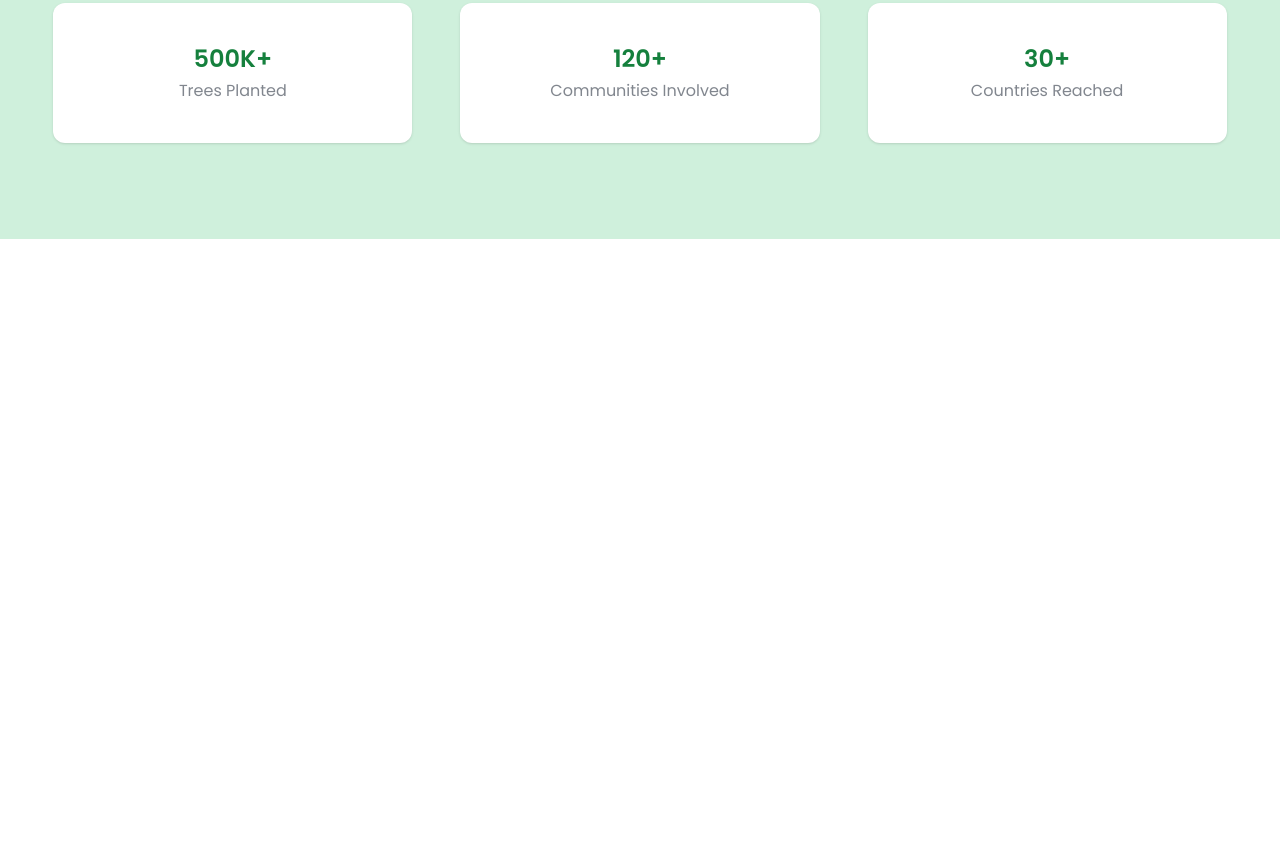
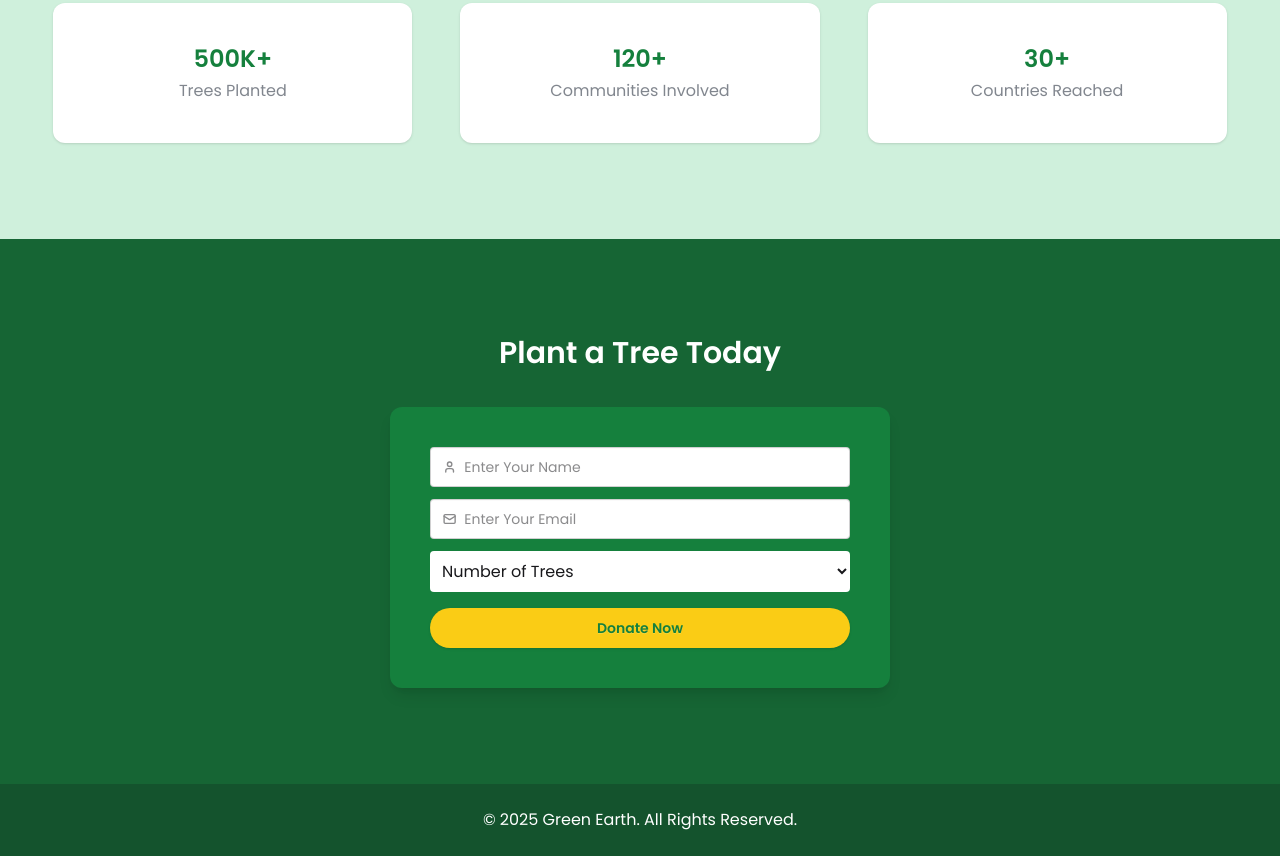
Before and after one commit to mahdi9162/Green-Earth, a website: page index.html in a window 1280 px wide. Shown: the part 1452-2308 px from the top of the page. Before the commit the page ends 1803 px from the top, so only its background shows below. Drawn offline with nearby package versions, Linux system fonts and the light colour scheme; no server answers.

Commit message:
Add Plant a Tree Section, Footer Section and Our Impact Card Hover Design

```diff
--- a/index.html
+++ b/index.html
@@ -172,25 +172,31 @@
       </section>
 
       <!-- Our Impact Section -->
-      <section class="mb-28 bg-[#cff0dc] py-24">
+      <section class="bg-[#cff0dc] py-24">
         <h1 class="mb-9 text-3xl font-semibold text-center">Our Impact</h1>
         <div id="impact-card-container" class="w-11/12 mx-auto flex justify-between gap-12">
           <!-- Card 1 -->
-          <div class="bg-white py-10 flex-1 flex justify-center rounded-xl shadow-sm">
+          <div
+            class="bg-white hover:translate-y-1 hover:scale-[1.02] hover:bg-[#F0FDF4] transition-all duration-500 py-10 flex-1 flex justify-center rounded-xl shadow-sm"
+          >
             <div class="text-center">
               <p class="text-[#15803d] font-semibold text-2xl">500K+</p>
               <p class="text-[#1f293790] mt-1">Trees Planted</p>
             </div>
           </div>
           <!-- Card 2 -->
-          <div class="bg-white py-10 flex-1 flex justify-center rounded-xl shadow-sm">
+          <div
+            class="bg-white py-10 hover:translate-y-1 hover:scale-[1.02] hover:bg-[#F0FDF4] transition-all duration-500 flex-1 flex justify-center rounded-xl shadow-sm"
+          >
             <div class="text-center">
               <p class="text-[#15803d] font-semibold text-2xl">120+</p>
               <p class="text-[#1f293790] mt-1">Communities Involved</p>
             </div>
           </div>
           <!-- Card 3 -->
-          <div class="bg-white py-10 flex-1 flex justify-center rounded-xl shadow-sm">
+          <div
+            class="bg-white py-10 hover:translate-y-1 hover:scale-[1.02] hover:bg-[#F0FDF4] transition-all duration-500 flex-1 flex justify-center rounded-xl shadow-sm"
+          >
             <div class="text-center">
               <p class="text-[#15803d] font-semibold text-2xl">30+</p>
               <p class="text-[#1f293790] mt-1">Countries Reached</p>
@@ -198,7 +204,63 @@
           </div>
         </div>
       </section>
+
+      <!-- Plant a Tree Today - Section -->
+      <section class="bg-[#166534] py-24">
+        <h1 class="mb-9 text-3xl font-semibold text-white text-center">Plant a Tree Today</h1>
+        <div class="flex justify-center">
+          <!-- Input Name -->
+          <div class="bg-[#15803d] flex flex-col gap-1 max-w-[500px] w-full rounded-xl shadow-lg p-10">
+            <label class="input validator w-full">
+              <svg class="h-[1em] opacity-50" xmlns="http://www.w3.org/2000/svg" viewBox="0 0 24 24">
+                <g stroke-linejoin="round" stroke-linecap="round" stroke-width="2.5" fill="none" stroke="currentColor">
+                  <path d="M19 21v-2a4 4 0 0 0-4-4H9a4 4 0 0 0-4 4v2"></path>
+                  <circle cx="12" cy="7" r="4"></circle>
+                </g>
+              </svg>
+              <input
+                type="text"
+                required
+                placeholder="Enter Your Name"
+                pattern="[A-Za-z][A-Za-z0-9\-]*"
+                minlength="3"
+                maxlength="30"
+                title="Only letters, numbers or dash"
+              />
+            </label>
+            <p class="validator-hint">
+              Must be 3 to 30 characters
+              <br />
+              containing only letters, numbers or dash
+            </p>
+            <!-- Email Input -->
+            <label class="input validator -mt-10 mb-2 w-full">
+              <svg class="h-[1em] opacity-50" xmlns="http://www.w3.org/2000/svg" viewBox="0 0 24 24">
+                <g stroke-linejoin="round" stroke-linecap="round" stroke-width="2.5" fill="none" stroke="currentColor">
+                  <rect width="20" height="16" x="2" y="4" rx="2"></rect>
+                  <path d="m22 7-8.97 5.7a1.94 1.94 0 0 1-2.06 0L2 7"></path>
+                </g>
+              </svg>
+              <input type="email" placeholder="Enter Your Email" required />
+            </label>
+            <div class="validator-hint hidden">Enter valid email address</div>
+            <!-- Select Field -->
+
+            <select class="p-2 rounded-sm bg-[#FFFFFF] border-none w-full">
+              <option disabled selected>Number of Trees</option>
+              <option>1 Tree - ৳600</option>
+              <option>5 Trees - ৳3000</option>
+              <option>10 Trees - ৳5850</option>
+            </select>
+
+            <button class="btn shadow-sm mt-3 bg-[#facc15] text-[#15803d] rounded-full border-none">Donate Now</button>
+          </div>
+        </div>
+      </section>
     </main>
+    <footer class="bg-[#14532d] py-6">
+      <p class="text-white text-center">© 2025 Green Earth. All Rights Reserved.</p>
+    </footer>
     <script src="./script.js"></script>
   </body>
 </html>
```
Also changed, not shown: src/output.css.
